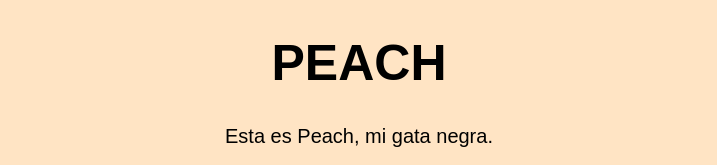
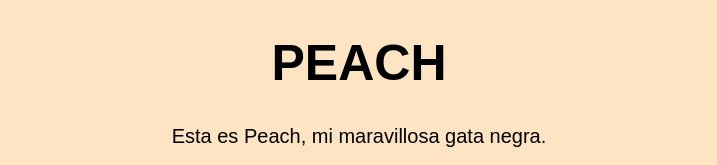
Before and after one commit to pix95/actividad_2_ED, a plain HTML site: page index.html in a window 1280 px wide. Shown: the top 165 px of the page, without its empty margins (281-998 px from the left). Drawn offline with Linux system fonts and the light colour scheme.

Commit message:
Descripción mejorada

```diff
--- a/index.html
+++ b/index.html
@@ -10,7 +10,7 @@
 
 <body>
     <h1 id="titulo">PEACH</h1>
-    <p>Esta es Peach, mi gata negra.</p>
+    <p>Esta es Peach, mi maravillosa gata negra.</p>
     <img class="foto" src="peach.jpeg">
     <p>Le gusta cazar moscas, el jamón dulce y molestar a su hermano Seamus.</p>
 </body>
```
